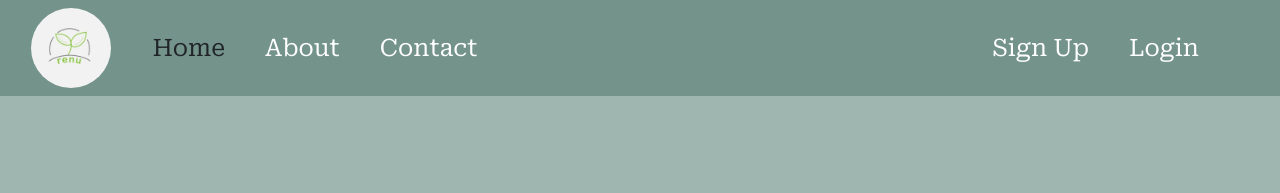
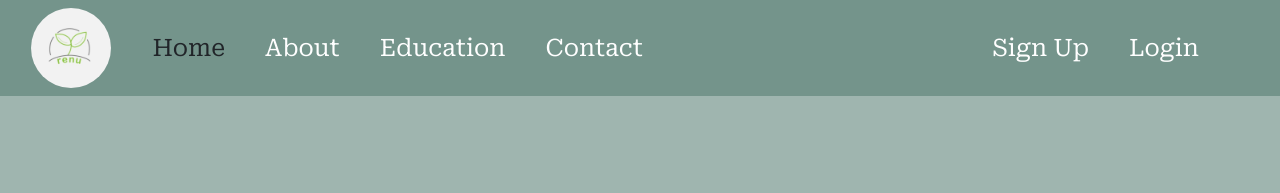
Before and after one commit to ngowran/Renu-Website, a Django app: page / in a window 1280 px wide. Shown: the top 193 px of the page. Run offline with Django 3.2, Linux system fonts and the light colour scheme; data that the repository does not hold is empty.

Commit message:
New education page.

```diff
--- a/mysite/templates/navbar.html
+++ b/mysite/templates/navbar.html
@@ -22,6 +22,10 @@
   {% if request.path == about_url %}About{% else %}<a href="{% url 'about' %}">About</a>{% endif %}</li>
       </span>
 
+       <span class="nav-style">
+      <li class="nav-item nav-style"> {% url 'education' as education_url %}
+  {% if request.path == about_url %}Education{% else %}<a href="{% url 'education' %}">Education</a>{% endif %}</li>
+      </span>
 
       <li class="nav-item nav-style">{% url 'contact' as contact_url %}
 
--- a/mysite/urls.py
+++ b/mysite/urls.py
@@ -25,6 +25,7 @@ urlpatterns = [
     path("admin/", admin.site.urls),
     path("", views.index, name="index"),
     path("about", views.about, name="about"),
+    path("education", views.education, name="education"),
     path("contact", views.contact, name="contact"),
     path("accounts/profile", views.profile, name="profile"),
     path("sensordata", views.sensor_data, name="sensordata"),
--- a/mysite/views.py
+++ b/mysite/views.py
@@ -33,6 +33,9 @@ def index(request):
 
 def about(request):
     return render(request, "about.html")
+
+def education(request):
+  return render(request, "education.html")
 
 def sensor_data(request):
   sensor_data = database.child('sensor-2').child('Data').get().val()
```
Also changed, not shown: mysite/templates/education.html (added, +13 -0 lines).
